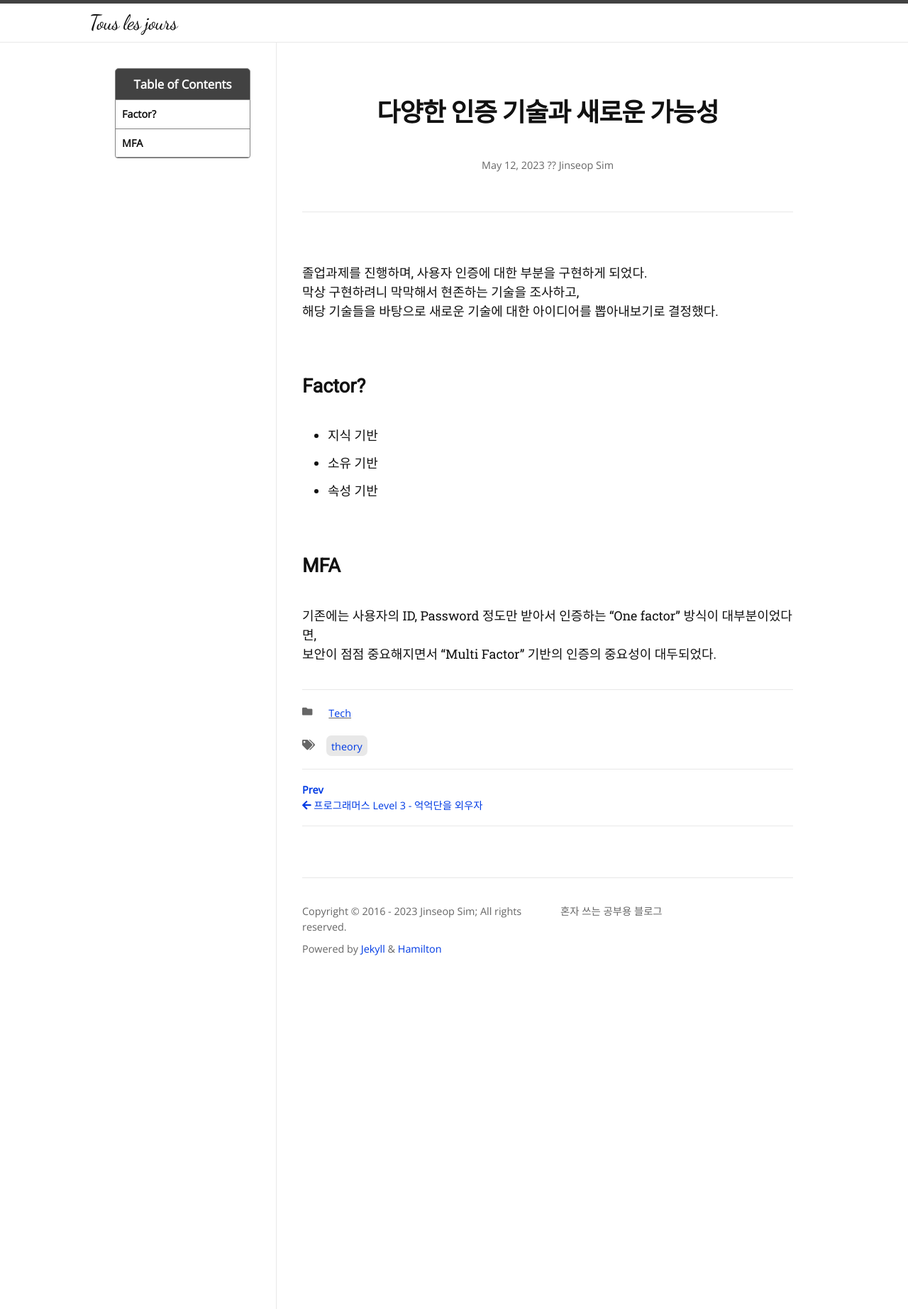
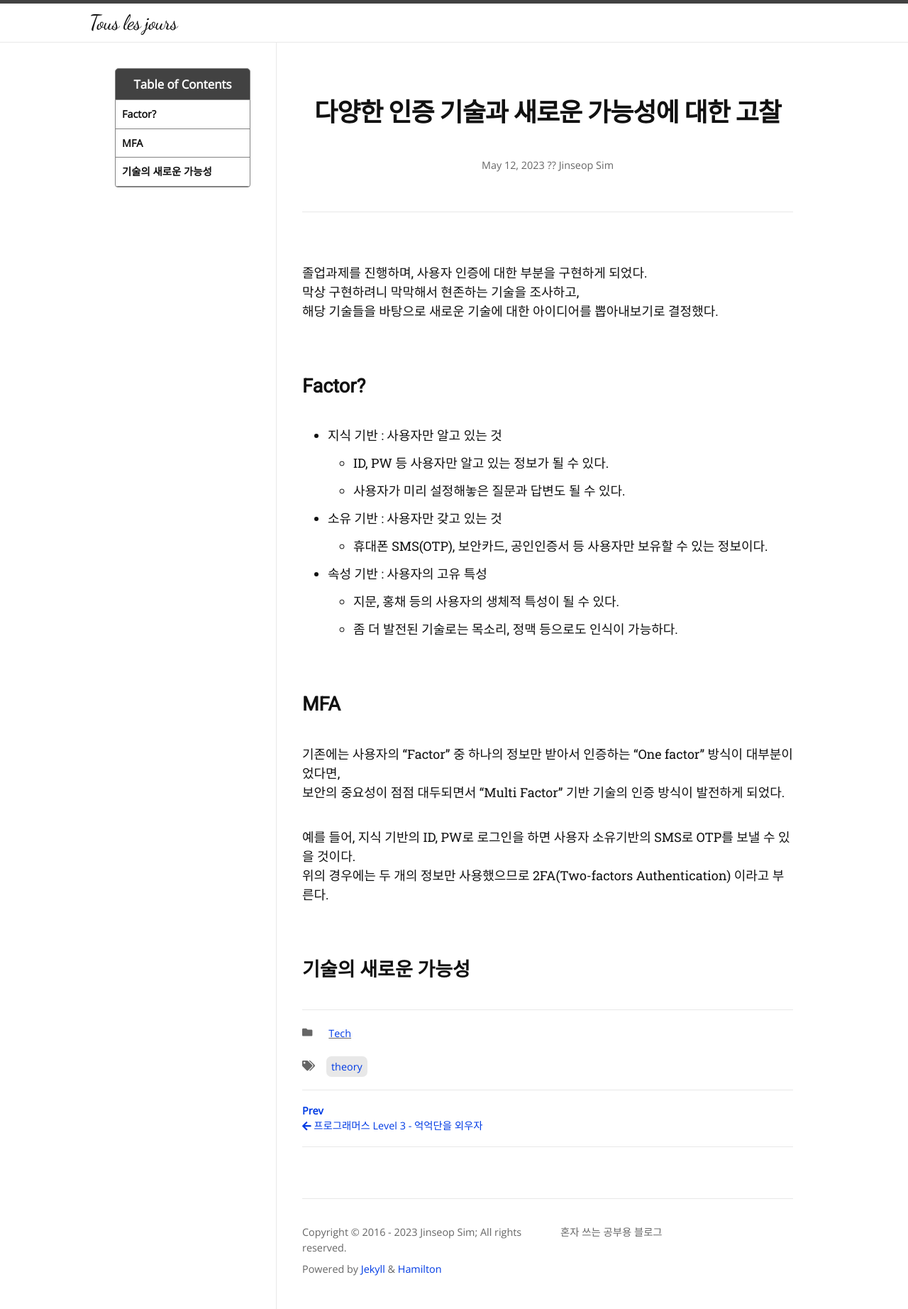
Before and after one commit to Jinseop-Sim/Jinseop-Sim.github.io, a Jekyll site: the page built from _posts/2023-05-12-authentication-method.md, in a window 1280 px wide. Shown: the whole page at 71% size. Built offline with Jekyll 4.4.1, drawn with Linux system fonts in a browser that asks for light colours; nearby versions of some CDN libraries; some web fonts are replaced.

Commit message:
글 수 정

```diff
--- a/_posts/2023-05-12-authentication-method.md
+++ b/_posts/2023-05-12-authentication-method.md
@@ -1,6 +1,6 @@
 ---
 layout: post
-title: "다양한 인증 기술과 새로운 가능성"
+title: "다양한 인증 기술과 새로운 가능성에 대한 고찰"
 categories: Tech
 tags: [theory]
 author:
@@ -12,10 +12,20 @@ toc: true
 해당 기술들을 바탕으로 새로운 기술에 대한 아이디어를 뽑아내보기로 결정했다.
 
 ## Factor?
-- 지식 기반
-- 소유 기반
-- 속성 기반
+- 지식 기반 : 사용자만 알고 있는 것
+    - ID, PW 등 사용자만 알고 있는 정보가 될 수 있다.
+    - 사용자가 미리 설정해놓은 질문과 답변도 될 수 있다.
+- 소유 기반 : 사용자만 갖고 있는 것
+    - 휴대폰 SMS(OTP), 보안카드, 공인인증서 등 사용자만 보유할 수 있는 정보이다.
+- 속성 기반 : 사용자의 고유 특성
+    - 지문, 홍채 등의 사용자의 생체적 특성이 될 수 있다.
+    - 좀 더 발전된 기술로는 목소리, 정맥 등으로도 인식이 가능하다.
 
 ## MFA
-기존에는 사용자의 ID, Password 정도만 받아서 인증하는 "One factor" 방식이 대부분이었다면,
-보안이 점점 중요해지면서 "Multi Factor" 기반의 인증의 중요성이 대두되었다.
+기존에는 사용자의 "Factor" 중 하나의 정보만 받아서 인증하는 "One factor" 방식이 대부분이었다면,
+보안의 중요성이 점점 대두되면서 "Multi Factor" 기반 기술의 인증 방식이 발전하게 되었다.
+
+예를 들어, 지식 기반의 ID, PW로 로그인을 하면 사용자 소유기반의 SMS로 OTP를 보낼 수 있을 것이다.
+위의 경우에는 두 개의 정보만 사용했으므로 2FA(Two-factors Authentication) 이라고 부른다.
+
+## 기술의 새로운 가능성
```
